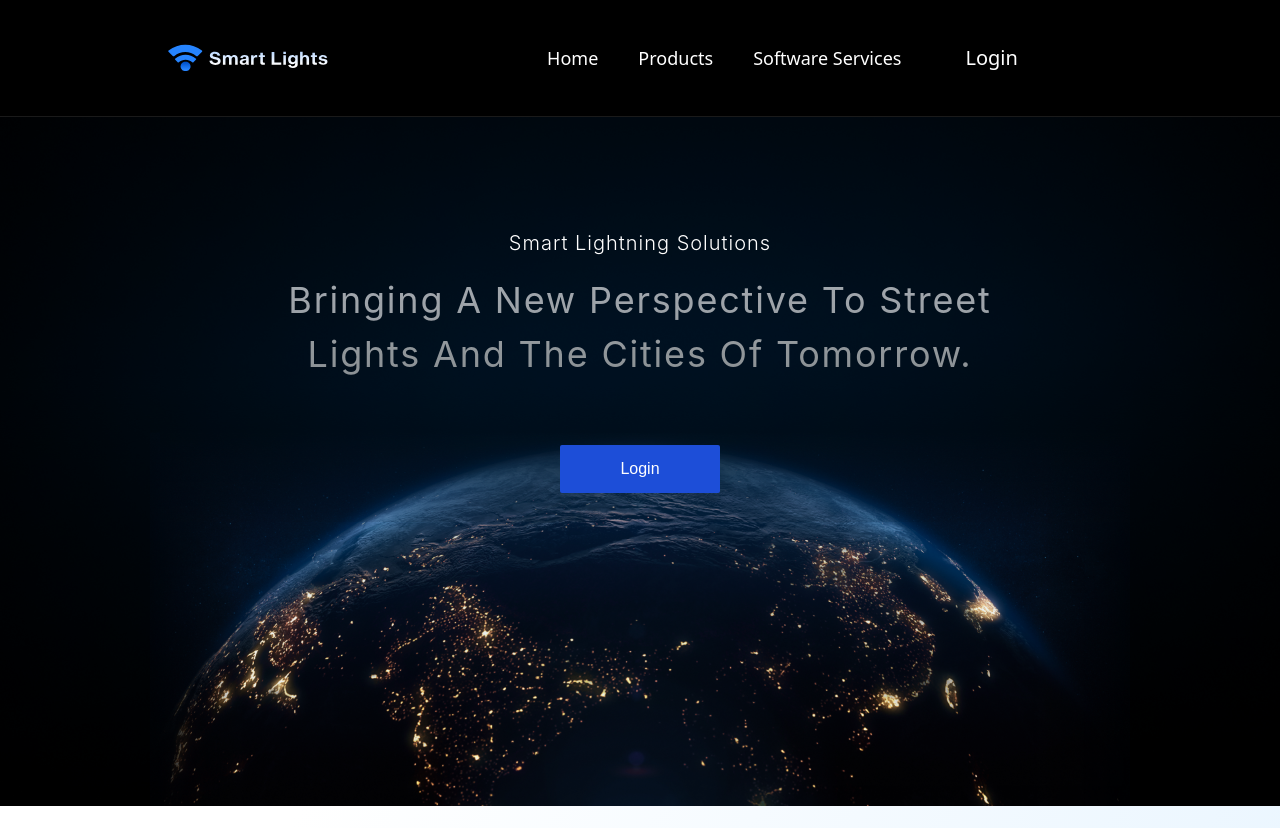
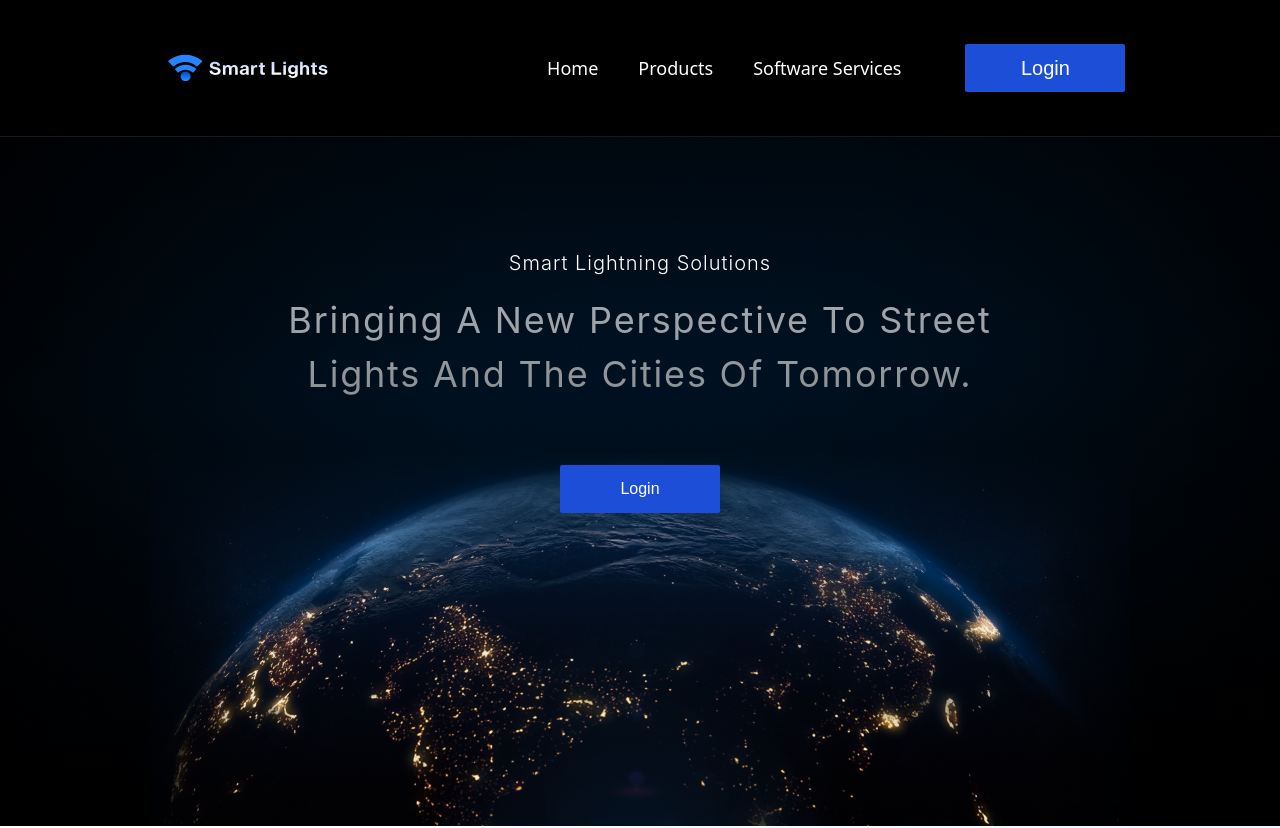
Before and after one commit to pratik860s/Blacksof-Task, a React (Vite) app: page / in a window 1280 px wide. Shown: the top 828 px of the page. Built offline with nearby package versions, Linux system fonts and the light colour scheme.

Commit message:
changes #7

```diff
--- a/src/components/Navbar.tsx
+++ b/src/components/Navbar.tsx
@@ -1,4 +1,5 @@
 import Logo from "../assets/smart lights_logo.svg"
+import Buttons from "./Buttons";
 export default function Navbar() {
 return (
   <div className="bg-black flex flex-col justify-center items-center px-16 py-7 border-b border-white border-opacity-10 max-md:px-5">
@@ -20,7 +21,7 @@ return (
           </div>
         </div>
         <div className="flex flex-col justify-center items-center self-stretch px-6 py-4 my-auto text-xl whitespace-nowrap rounded-sm font-[425] min-h-[54px] w-[171px] max-md:px-5">
-          <div className="gap-1.5 self-stretch">Login</div>
+          <div className="gap-1.5 self-stretch"><Buttons/></div>
         </div>
       </div>
     </div>
```
